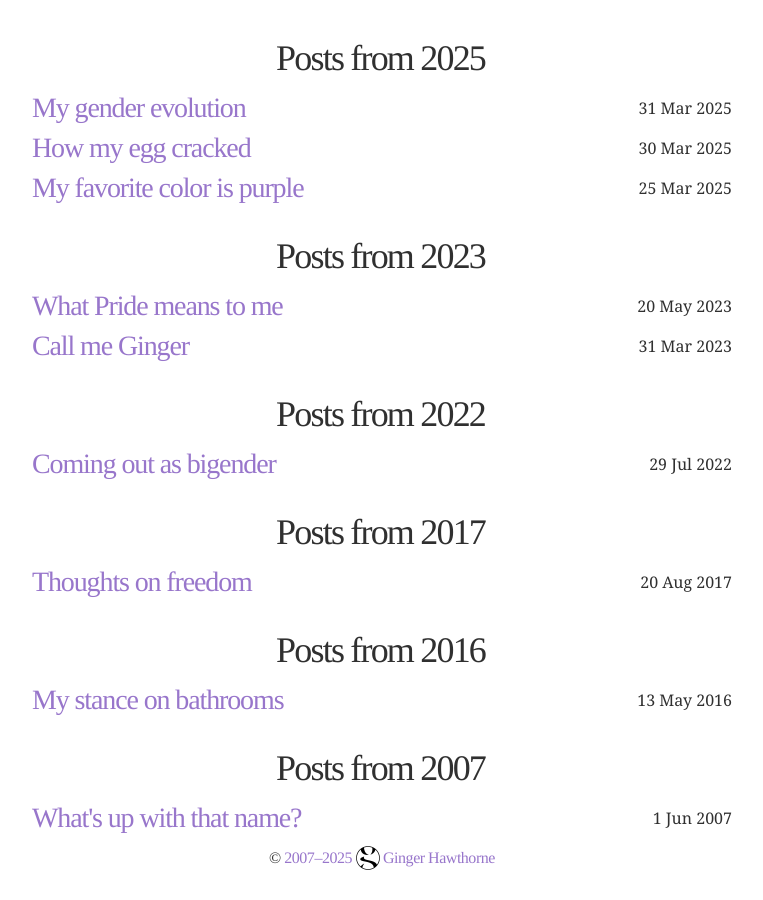
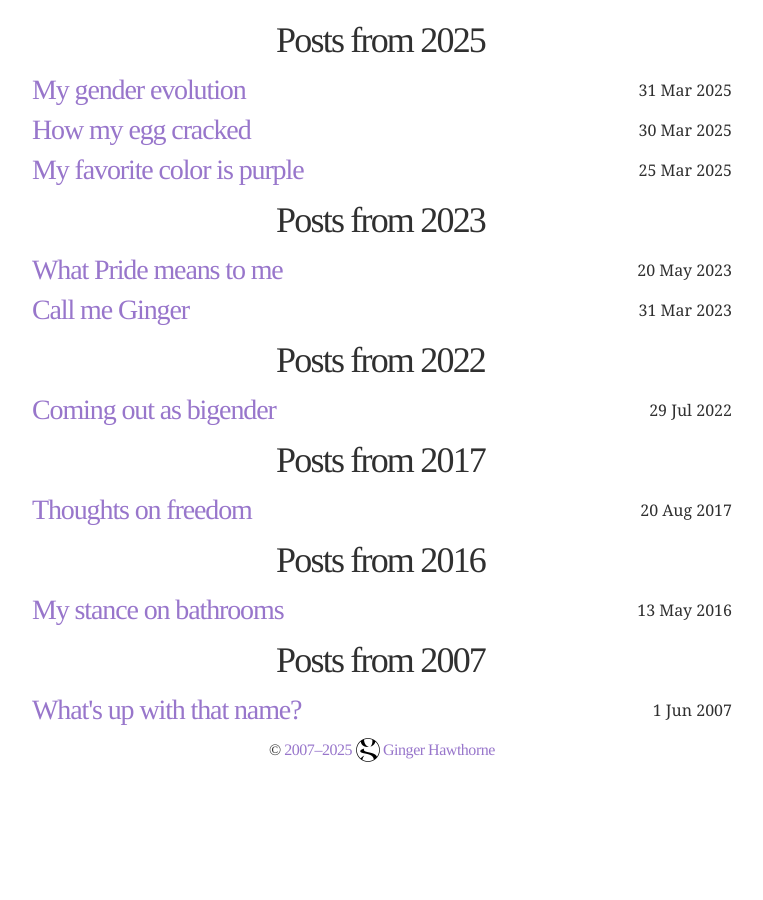
Before and after one commit to gulopine/gulopine.github.io, a Jekyll site: the page built from archive/index.html, in a window 1280 px wide. Shown: the whole page, without its empty margins (258-1021 px from the left). Built offline with Jekyll 4.4.1, drawn with Linux system fonts in a browser that asks for light colours.

Commit message:
no longer need overrides

```diff
--- a/archive/index.html
+++ b/archive/index.html
@@ -1,12 +1,6 @@
 ---
 layout: default
 ---
-
-<style>
-  h1 {
-    padding-top: .5em;
-  }
-</style>
 
 {% assign title_year = "" %}
 {% for post in site.posts %}
--- a/tags/index.html
+++ b/tags/index.html
@@ -1,12 +1,6 @@
 ---
 layout: default
 ---
-
-<style>
-  h1 {
-    padding-top: .5em;
-  }
-</style>
 
 {% for tag in site.tags %}
 	<h1 id="{{ tag[0] }}">Posts about {{ tag|first }}</h1>
```
